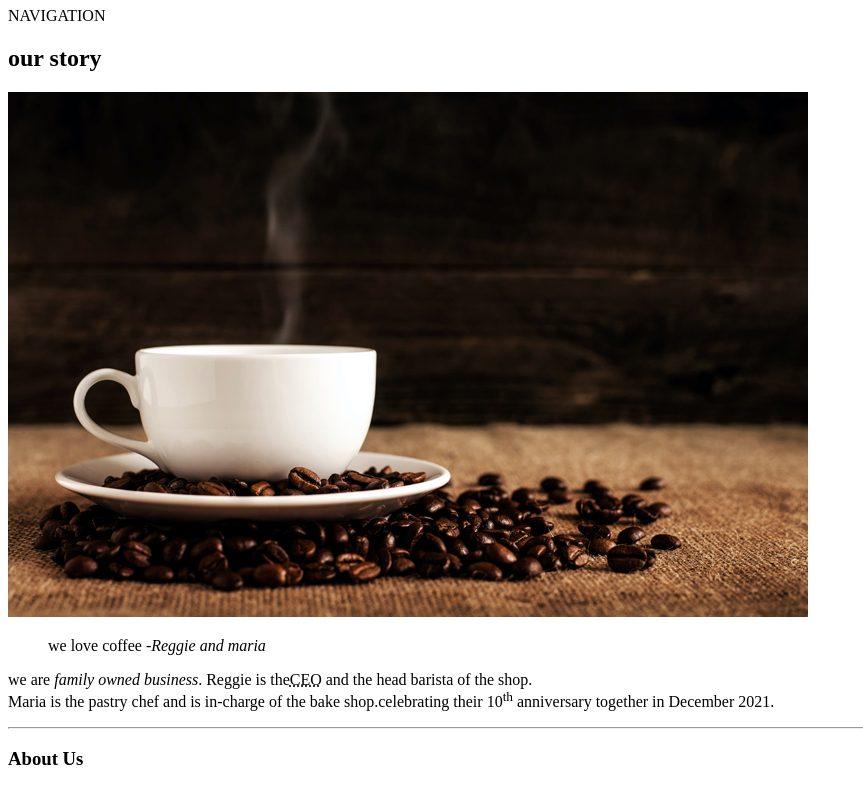
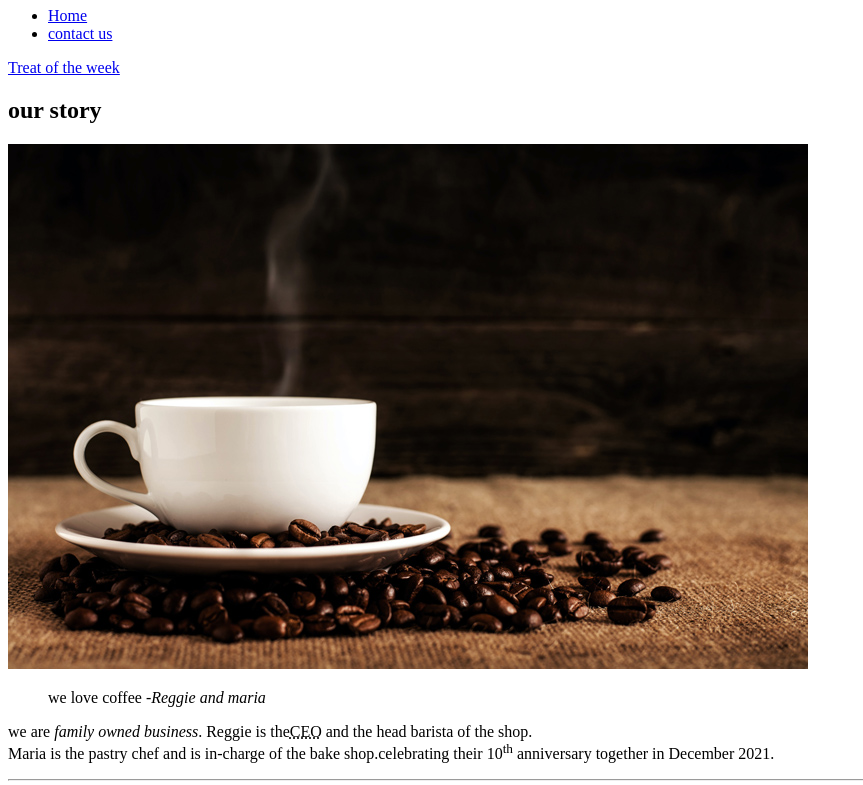
Before and after one commit to anoc0001/anoc0001.github.i0, a plain HTML site: page week 3/week-4/index.html in a window 1280 px wide. Shown: the part 73-858 px from the top of the page, without its empty margins (0-863 px from the left). Drawn offline with Linux system fonts and the light colour scheme.

Commit message:
Adding links

```diff
--- a/week 3/week-4/index.html
+++ b/week 3/week-4/index.html
@@ -17,10 +17,21 @@
     <!-- tagname + number to get multiple tags, li*5 will give us 5 list items-->
     <header>
         <h1>Reggie's coffee shop</h1>
-        <nav> NAVIGATION</nav>
+        <nav>
+            <ul>
+                <li>
+            <a href="index.html">Home</a>
+                </li>
+                <li>
+            <a href="contact.html">contact us</a>
+                </li>
+            </ul>
+        </nav>
     </header>
     <!--******* main content of the page*******-->
     <main>
+        <!-- adding on page link -->
+        <a href="#treatofweek">Treat of the week</a>
         <!-- ******main article***** -->
         <article>
             <h2> our story </h2>
@@ -60,7 +71,7 @@
             </ol>
         </section>
         <!-- ********Treat of the week section*******-->
-        <section>
+        <section id="treatofweek">
             <h3>Treat of the week</h3>
             <dl>
                 <dt>Name</dt>
@@ -83,6 +94,7 @@
                     </ul>
                 </dd>
             </dl>
+            <a href="https://www.yummly.com/recipe/Banana-Bread-1033797?prm-v1"target="-blank">Get the Recipe</a>
         </section>
     </main>
     <!-- ********footer of the page********* -->
```
Also changed, not shown: week 3/week-4/contact.html (+1 -0 lines).
